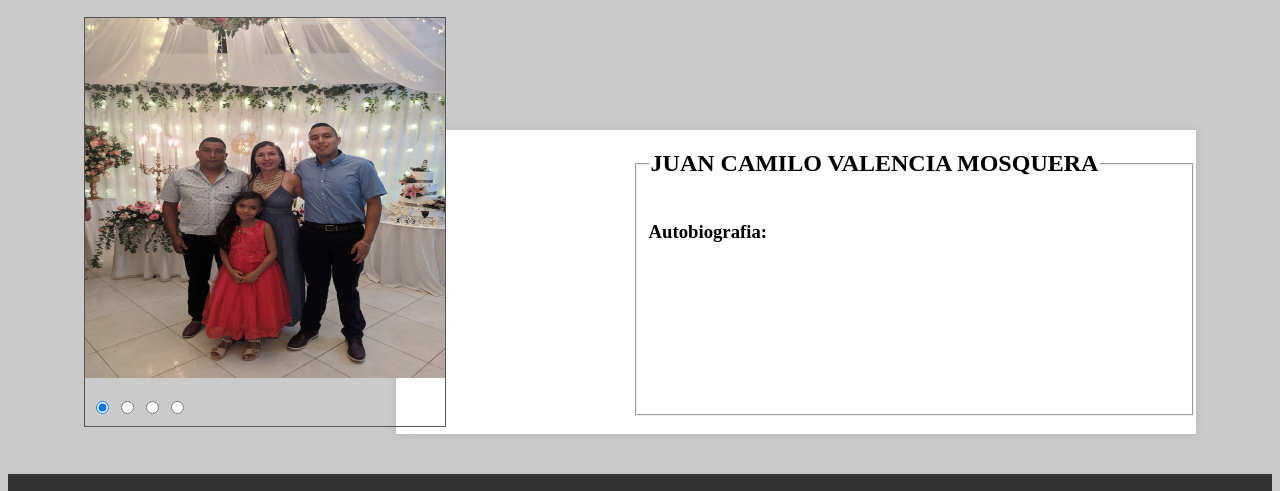
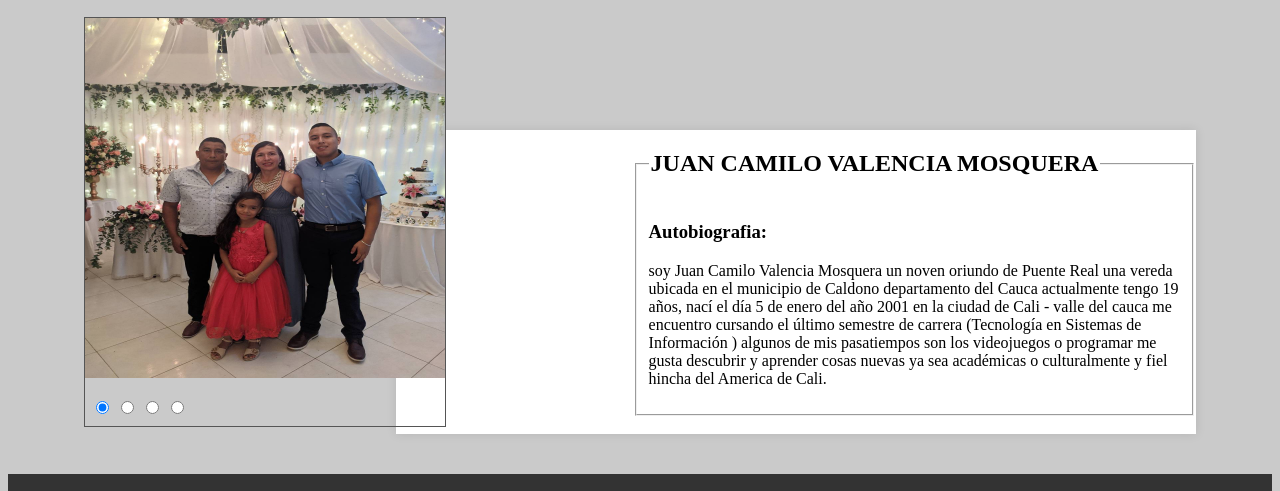
Before and after one commit to Jc2001valencia/H_D_V, a plain HTML site: page index.html in a window 1280 px wide. Shown: the part 83-574 px from the top of the page. Drawn offline with Linux system fonts and the light colour scheme; some packages are replaced by stand-ins of ours.

Commit message:
Update index.html

```diff
--- a/index.html
+++ b/index.html
@@ -62,13 +62,7 @@
 		<legend><h1>JUAN CAMILO VALENCIA MOSQUERA</h1></legend>
 		<h3>Autobiografia:</h3>
 		<p>
-			<br>
-<br>
-<br>
-<br>
-<br>
-<br>
-<br>
+			soy Juan Camilo Valencia Mosquera un noven oriundo de Puente Real una vereda ubicada en el municipio de Caldono departamento del Cauca actualmente tengo 19 años, nací el día 5 de enero del año 2001 en la ciudad de Cali - valle del  cauca me encuentro cursando el último semestre de  carrera (Tecnología en Sistemas de Información ) algunos de mis pasatiempos son los videojuegos o programar me gusta descubrir y aprender cosas nuevas ya sea académicas o culturalmente y fiel hincha del America de Cali.
 
 		</p>
 	</fieldset>
```
